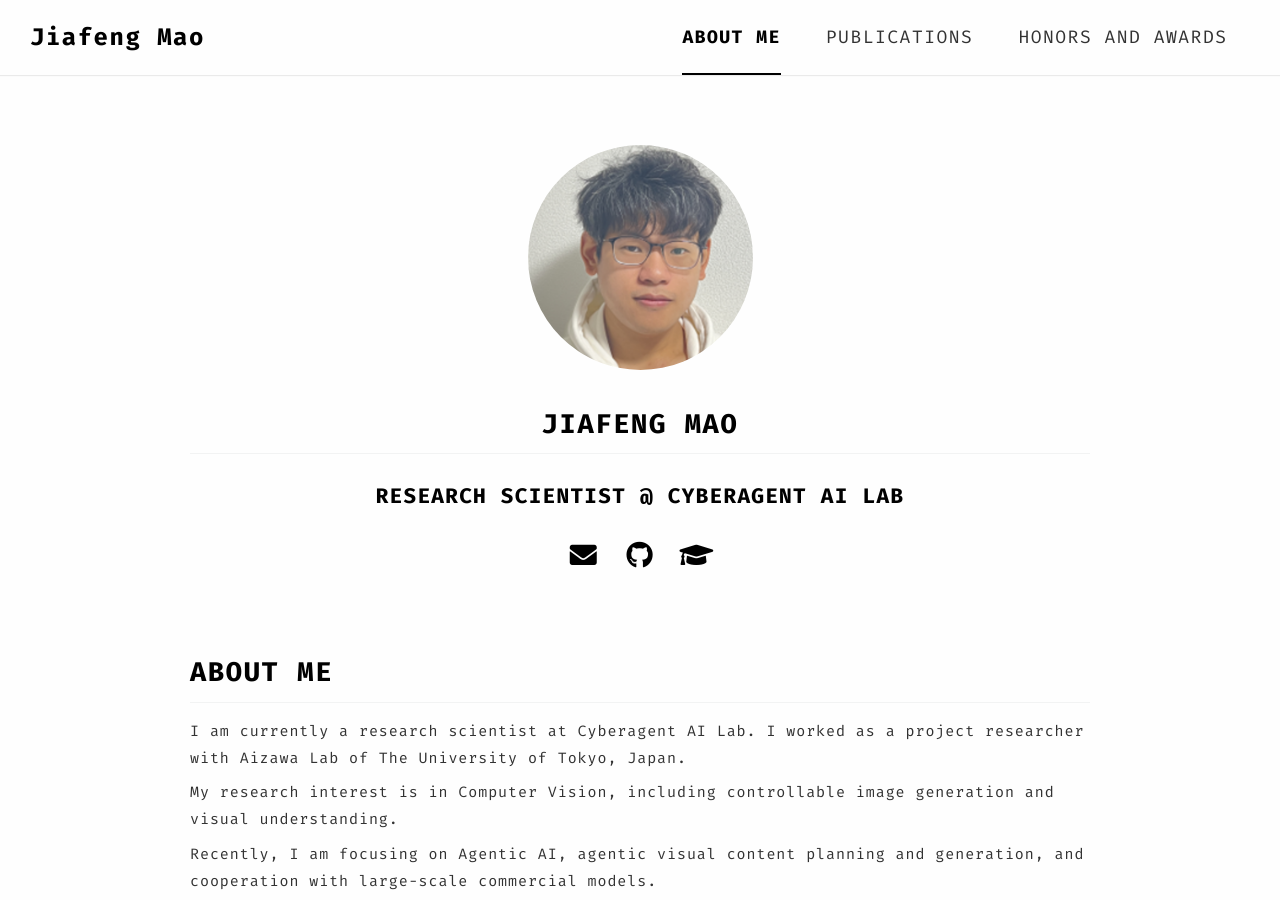
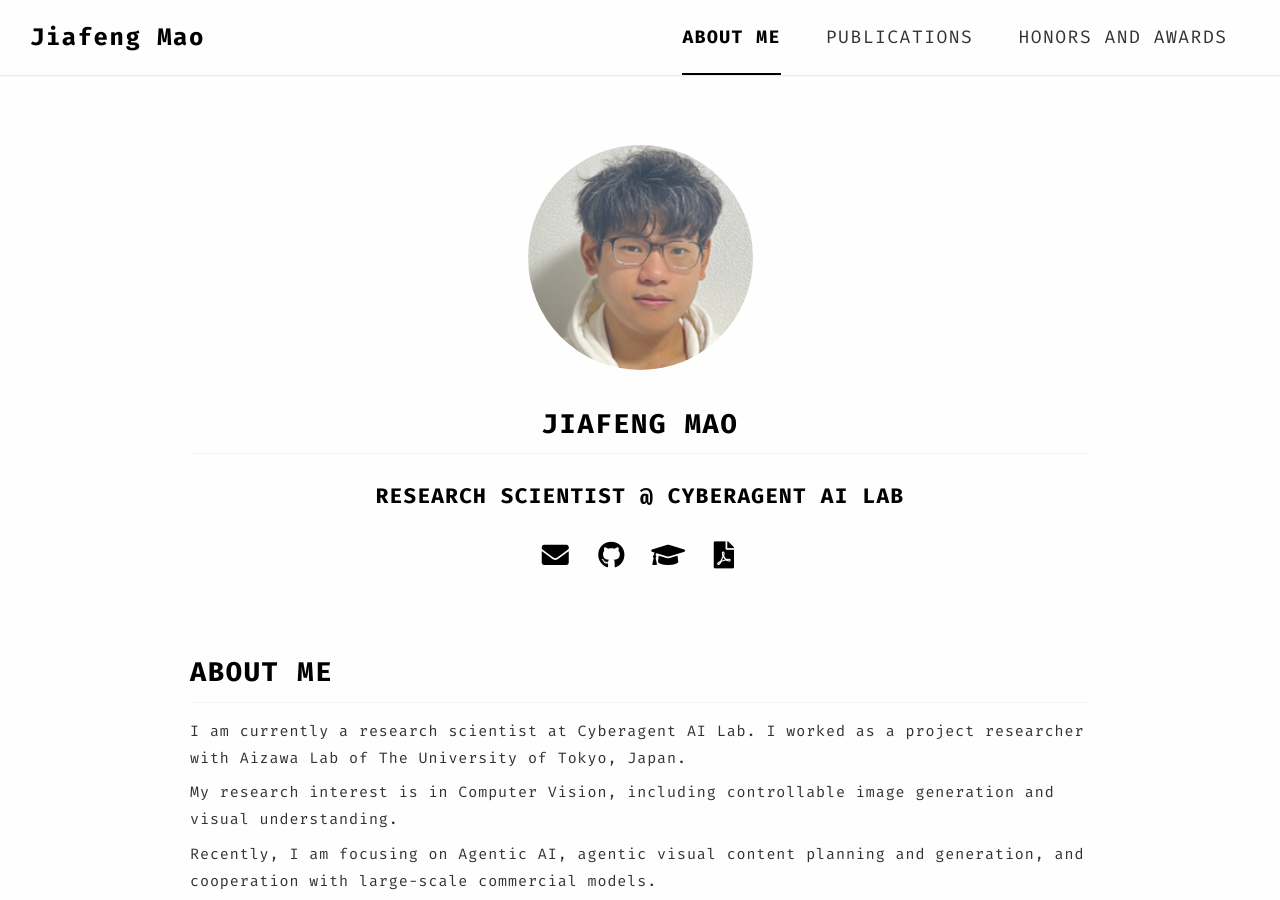
Before and after one commit to UT-Mao/UT-Mao.github.io, a Jekyll site: the page built from _pages/about.md, in a window 1280 px wide and 900 px high. Built offline with Jekyll 4.4.1, drawn with Linux system fonts in a browser that asks for light colours.

Commit message:
Update about-me.html

```diff
--- a/_includes/about-me.html
+++ b/_includes/about-me.html
@@ -10,6 +10,7 @@
     {% if site.author.googlescholar %}<li><a href="{{ site.author.googlescholar }}"><i class="fas fa-fw fa-graduation-cap"></i></a></li>{% endif %}
     {% if site.author.linkedin %}<li><a href="https://www.linkedin.com/in/{{ site.author.linkedin }}"><i class="fab fa-fw fa-linkedin"></i></a></li>{% endif %}
     {% if site.author.twitter %}<li><a href="https://twitter.com/{{ site.author.twitter }}"><i class="fab fa-fw fa-twitter"></i></a></li>{% endif %}
+    {% if site.author.cv %}<li><a href="{{ site.author.cv }}" target="_blank"><i class="fas fa-fw fa-file-pdf"></i></a></li>{% endif %}
   </ul>
 </section>
 
```
